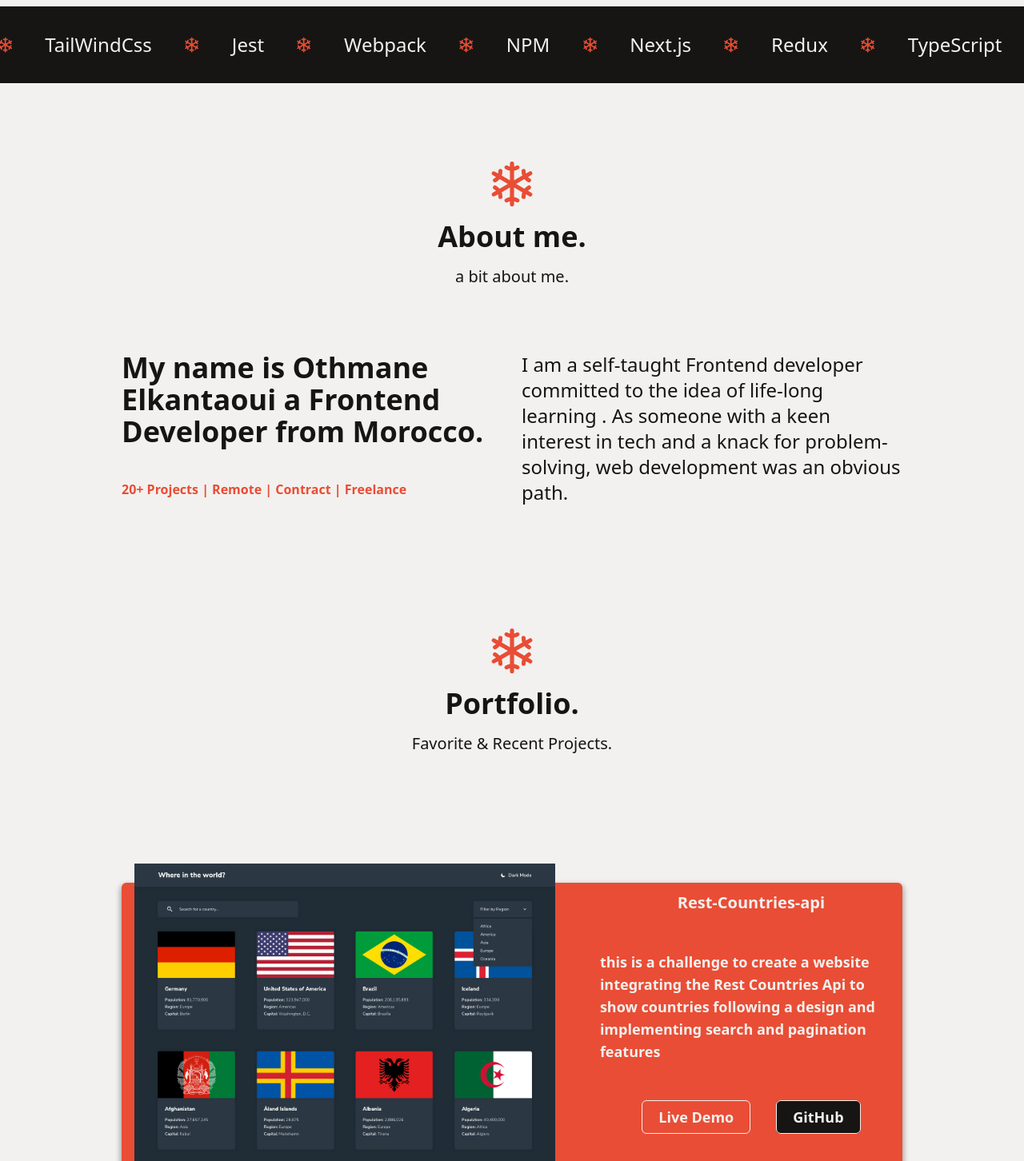
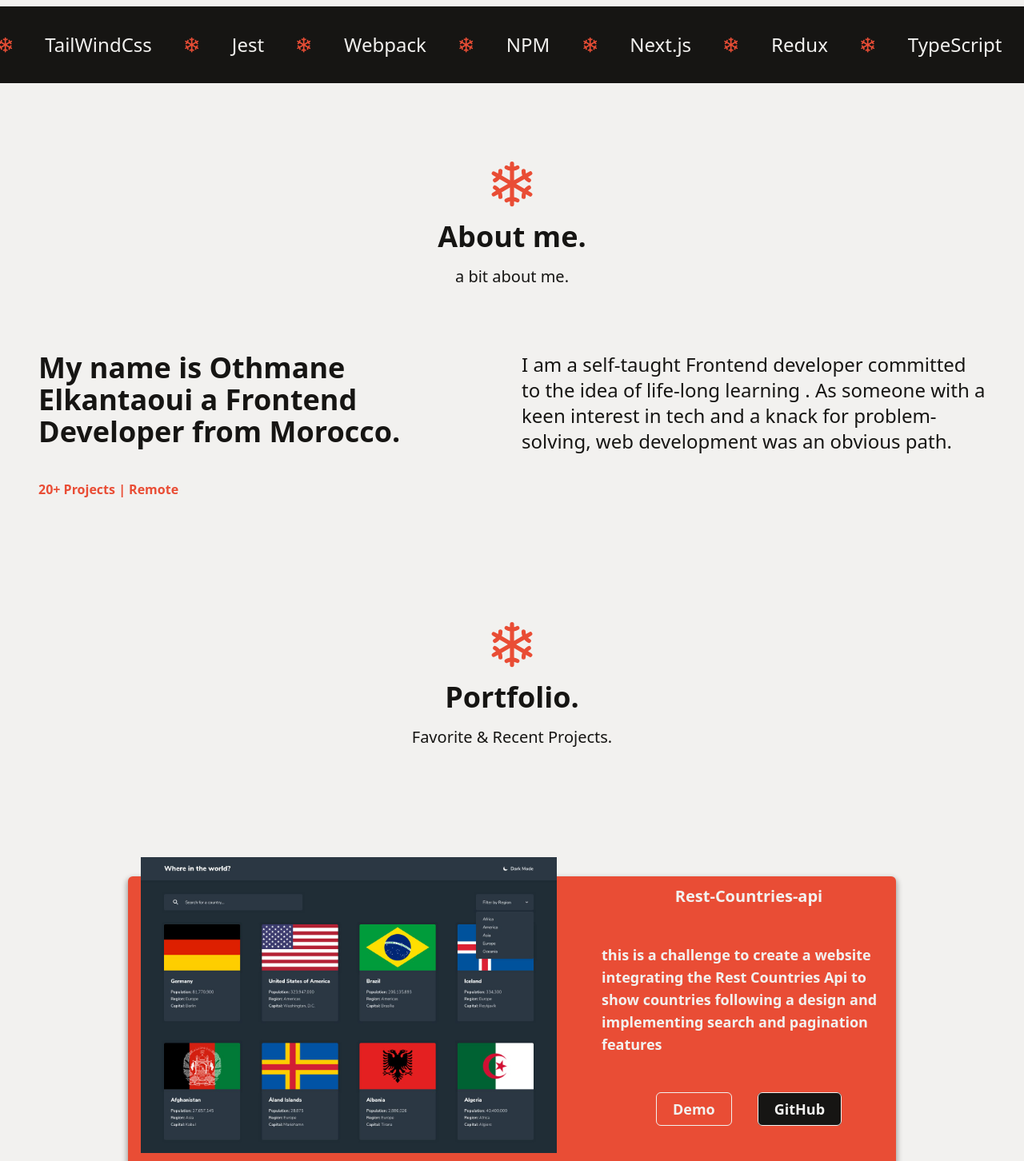
Before and after one commit to polymahh/othmane-elkantaoui, a React (Create React App) app: page / in a window 1280 px wide. Shown: the part 480-1932 px from the top of the page at 80% size. Built offline with nearby package versions, Linux system fonts and the light colour scheme.

Commit message:
added animation to mobile menu

```diff
--- a/src/Components/Aboutme/Aboutme.jsx
+++ b/src/Components/Aboutme/Aboutme.jsx
@@ -4,21 +4,19 @@ const Aboutme = (props) => {
   return (
     <div
       ref={props.about}
-      className="w-full pt-4 text-black-p flex flex-col items-center "
+      className="w-full pt-4 text-black-p flex flex-col items-center px-4 lg:px-12"
     >
       <IoSnow className="text-red-p mt-14 text-6xl" />
       <span className="text-4xl font-bold mt-4 ">About me.</span>
       <span className=" text-xl  mt-4">a bit about me.</span>
 
-      <div className="grid sm:grid-cols-2 relative md:flex-row gap-6 lg:w-[976px] my-20 bg-red-p  md:bg-opacity-0">
+      <div className="grid md:grid-cols-2 relative md:flex-row gap-6  my-20 ">
         <div className="text-4xl font-bold ">
           <p>
             My name is Othmane Elkantaoui a Frontend Developer from Morocco.
           </p>
           <div className=" mt-10 flex gap-6  text-red-p w-full">
-            <span className="text-base">
-              20+ Projects | Remote | Contract | Freelance
-            </span>
+            <span className="text-base">20+ Projects | Remote</span>
           </div>
         </div>
         <div>
--- a/src/Components/ExperienceCard/ExperienceCard.jsx
+++ b/src/Components/ExperienceCard/ExperienceCard.jsx
@@ -8,7 +8,7 @@ const ExperienceCard = ({ item }) => {
   });
 
   return (
-    <div className=" grid  md:grid-cols-2 gap-8 relative lg:w-[976px] my-40 px-4 md:px-12 ">
+    <div className=" grid  md:grid-cols-2 gap-8 relative lg:w-[976px] my-40 px-4 md:px-12 overflow-hidden ">
       <div className="flex flex-col  gap-8">
         <a
           href={item.liveLink}
--- a/src/Components/Header/header.jsx
+++ b/src/Components/Header/header.jsx
@@ -32,11 +32,14 @@ export const Header = (props) => {
           <IoMenu className=" text-2xl" />
         </button>
       </div>
-      {menu && (
-        <div className="opacity-100 flex flex-col bg-black-p text-grey-p absolute right-0 top-0 px-2 w-2/5 min-w-max transition-all ease-in-out delay-300 h-full ">
-          <ul>
+
+      <div
+        className={`flex flex-col  bg-black-p text-grey-p absolute right-0 top-0 px-2  transition-all ease-in-out duration-300 w-full
+        ${menu ? "opacity-100 translate-y-0" : "opacity-0 -translate-y-60"}`}
+      >
+        <ul className="flex flex-col items-center">
           <button
-              className=" sm:hidden py-1 px-2 mx-1"
+            className=" sm:hidden py-1 px-2 mx-1 self-end "
             onClick={() => toggleMenu()}
           >
             <span className="px-2 text-md">X</span>
@@ -58,7 +61,6 @@ export const Header = (props) => {
           >
             Projects
           </li>
-          </ul>
           <button
             className="max-w-max text-base py-1"
             onClick={() => {
@@ -68,8 +70,8 @@ export const Header = (props) => {
           >
             Contact
           </button>
+        </ul>
       </div>
-      )}
     </div>
   );
 };
--- a/src/Components/Home/home.jsx
+++ b/src/Components/Home/home.jsx
@@ -20,7 +20,7 @@ const Home = () => {
   };
   return (
     <>
-      <div className="flex flex-col lg:items-center m-auto ">
+      <div className="flex flex-col w-full lg:items-center m-auto ">
         <Header
           ScrollDown={ScrollDown}
           contactRef={contact}
--- a/src/Components/ProjectCard/projectCard.jsx
+++ b/src/Components/ProjectCard/projectCard.jsx
@@ -8,14 +8,14 @@ export const ProjectCard = ({ item }) => {
     <>
       <div
         ref={ref}
-        className="flex flex-col relative md:flex-row gap-6 lg:w-[976px] my-40 bg-red-p  md:bg-opacity-0"
+        className="flex flex-col relative md:flex-row gap-6 lg:max-w-[960px] my-40 bg-red-p  md:bg-opacity-0"
       >
         <div
           className={` h-full bg-red-p absolute top-0 left-0 -z-10 md:rounded-md shadow-[0_4px_6px_2px_rgb(0,0,0,0.3)] ez ${
             inView ? "w-full" : "md:w-[57%]"
           } `}
         ></div>
-        <div className="relative  ">
+        <div className="relative ">
           {/* image and bg box */}
           <img className="opacity-0 " src={item.image} alt="" />
           <img
@@ -43,7 +43,7 @@ export const ProjectCard = ({ item }) => {
               target="_blank"
               rel="noopener noreferrer"
             >
-              Live Demo
+              Demo
             </a>
             <a
               className="btn bg-black-p  text-grey-p text-lg hover:bg-grey-p hover:text-black-p"
--- a/src/Components/Projects/projects.jsx
+++ b/src/Components/Projects/projects.jsx
@@ -108,7 +108,7 @@ export const Projects = (props) => {
     <>
       <div
         ref={props.projects}
-        className="w-full pt-4 text-black-p flex flex-col items-center "
+        className="w-full pt-4 text-black-p flex flex-col items-center px-2"
       >
         <IoSnow className="text-red-p mt-14 text-6xl" />
         <span className="text-4xl font-bold mt-4 ">Portfolio.</span>
```
Lines whose indentation alone changed are shown as unchanged.
